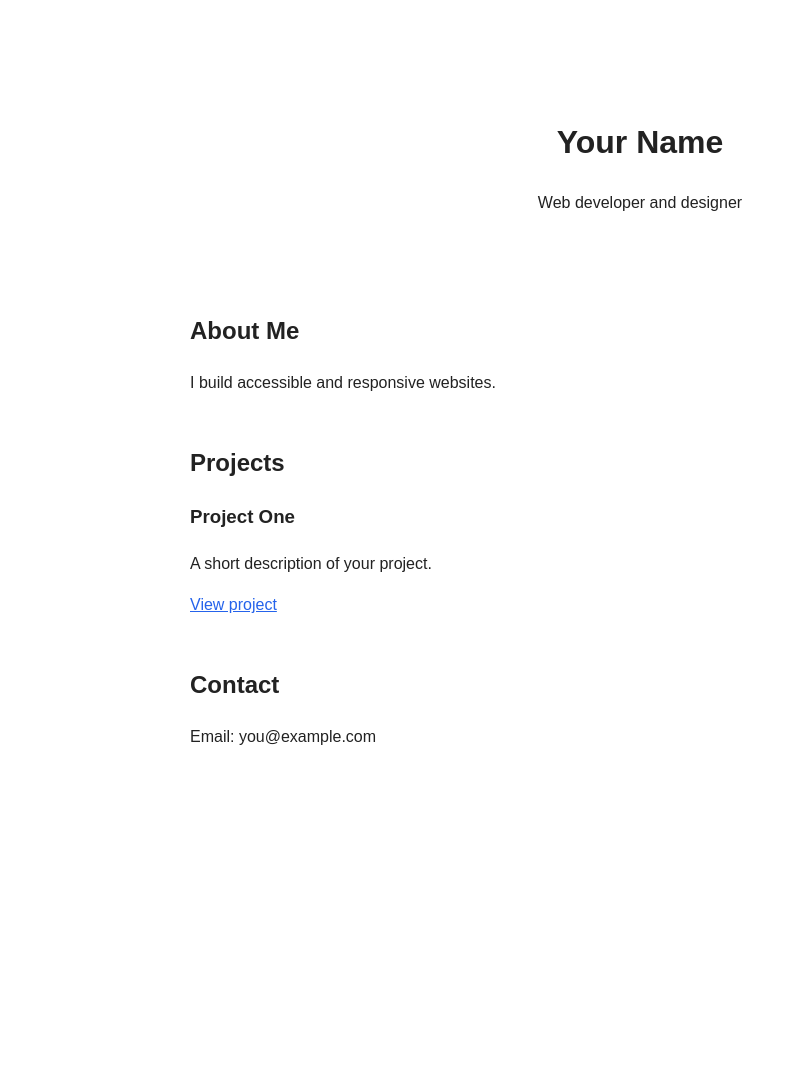
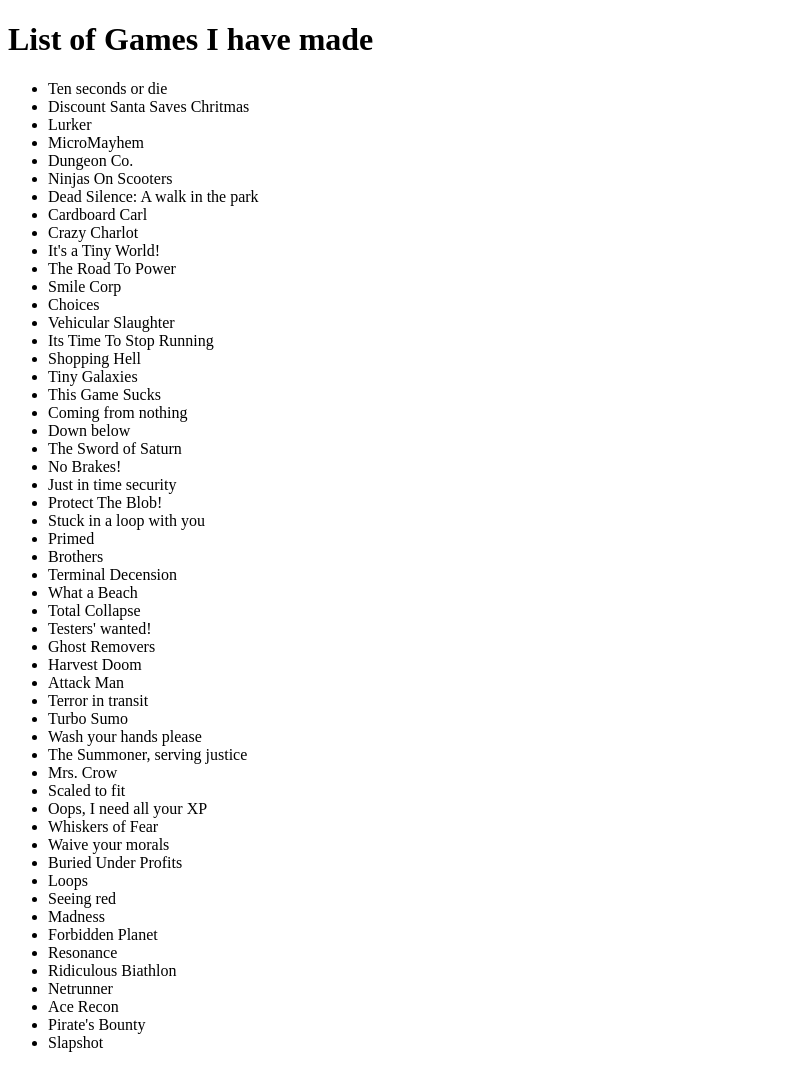
Before and after one commit to IllogicalDesigns/GamesIMade, a plain HTML site: page index.html in a window 1280 px wide. Shown: the whole page, without its empty margins (0-795 px from the left). Before the commit the page ends 830 px from the top, so only its background shows below. Drawn offline with Linux system fonts and the light colour scheme.

Commit message:
Replace Index.html with list of games I made

```diff
--- a/index.html
+++ b/index.html
@@ -1,38 +1,70 @@
 <!DOCTYPE html>
 <html lang="en">
 <head>
-  <meta charset="UTF-8">
-  <meta name="viewport" content="width=device-width, initial-scale=1.0">
-  <title>Your Name | Portfolio</title>
-  <link rel="stylesheet" href="style.css">
+    <meta charset="UTF-8">
+    <meta name="viewport" content="width=device-width, initial-scale=1.0">
+    <title>Game List</title>
 </head>
 <body>
-  <header>
-    <h1>Your Name</h1>
-    <p>Web developer and designer</p>
-  </header>
 
-  <main>
-    <section>
-      <h2>About Me</h2>
-      <p>I build accessible and responsive websites.</p>
-    </section>
+    <h1>List of Games I have made</h1>
 
-    <section>
-      <h2>Projects</h2>
-      <article>
-        <h3>Project One</h3>
-        <p>A short description of your project.</p>
-        <a href="https://github.com/yourusername/project-one">
-          View project
-        </a>
-      </article>
-    </section>
+    <ul>
+        <li>Ten seconds or die</li>
+        <li>Discount Santa Saves Chritmas</li>
+        <li>Lurker</li>
+        <li>MicroMayhem</li>
+        <li>Dungeon Co.</li>
+        <li>Ninjas On Scooters</li>
+        <li>Dead Silence: A walk in the park</li>
+        <li>Cardboard Carl</li>
+        <li>Crazy Charlot</li>
+        <li>It's a Tiny World!</li>
+        <li>The Road To Power</li>
+        <li>Smile Corp</li>
+        <li>Choices</li>
+        <li>Vehicular Slaughter</li>
+        <li>Its Time To Stop Running</li>
+        <li>Shopping Hell</li>
+        <li>Tiny Galaxies</li>
+        <li>This Game Sucks</li>
+        <li>Coming from nothing</li>
+        <li>Down below</li>
+        <li>The Sword of Saturn</li>
+        <li>No Brakes!</li>
+        <li>Just in time security</li>
+        <li>Protect The Blob!</li>
+        <li>Stuck in a loop with you</li>
+        <li>Primed</li>
+        <li>Brothers</li>
+        <li>Terminal Decension</li>
+        <li>What a Beach</li>
+        <li>Total Collapse</li>
+        <li>Testers' wanted!</li>
+        <li>Ghost Removers</li>
+        <li>Harvest Doom</li>
+        <li>Attack Man</li>
+        <li>Terror in transit</li>
+        <li>Turbo Sumo</li>
+        <li>Wash your hands please</li>
+        <li>The Summoner, serving justice</li>
+        <li>Mrs. Crow</li>
+        <li>Scaled to fit</li>
+        <li>Oops, I need all your XP</li>
+        <li>Whiskers of Fear</li>
+        <li>Waive your morals</li>
+        <li>Buried Under Profits</li>
+        <li>Loops</li>
+        <li>Seeing red</li>
+        <li>Madness</li>
+        <li>Forbidden Planet</li>
+        <li>Resonance</li>
+        <li>Ridiculous Biathlon</li>
+        <li>Netrunner</li>
+        <li>Ace Recon</li>
+        <li>Pirate's Bounty</li>
+        <li>Slapshot</li>
+    </ul>
 
-    <section>
-      <h2>Contact</h2>
-      <p>Email: you@example.com</p>
-    </section>
-  </main>
 </body>
 </html>
```
